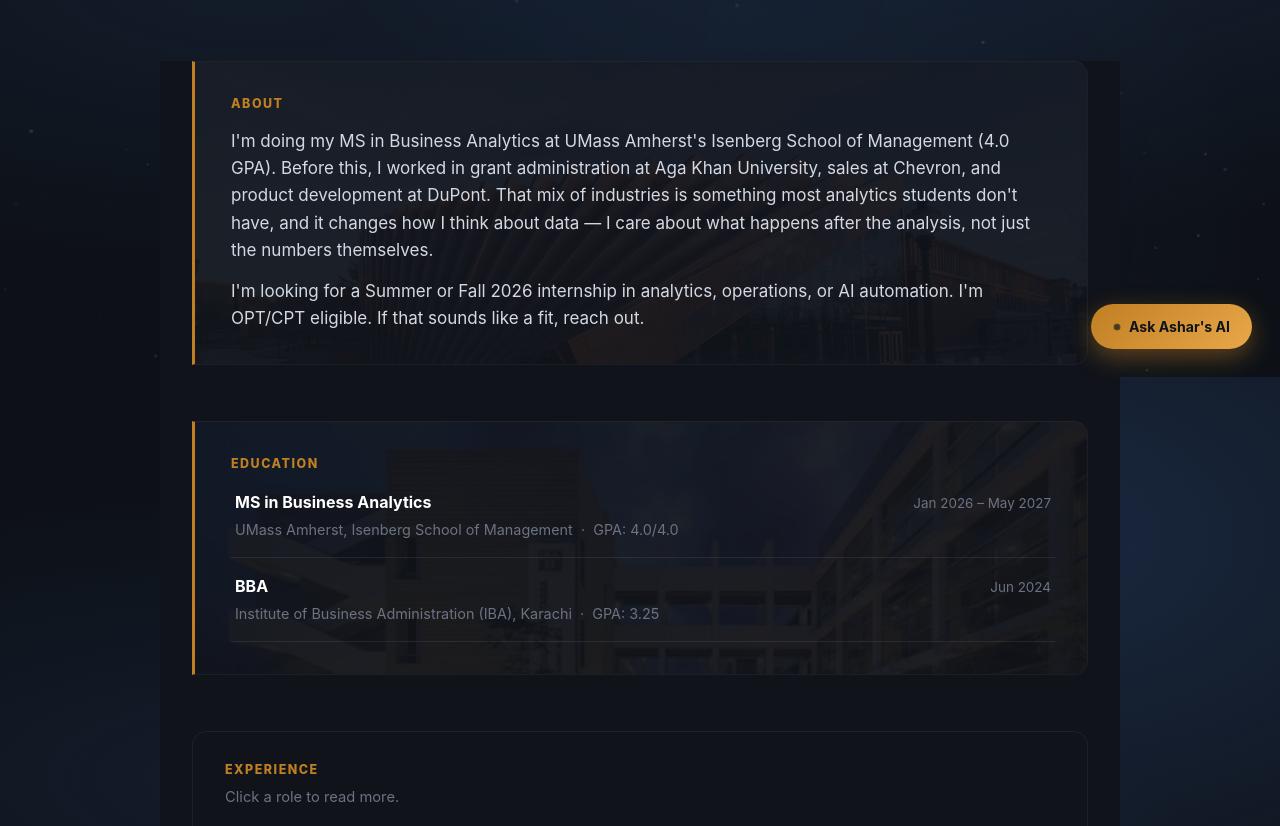
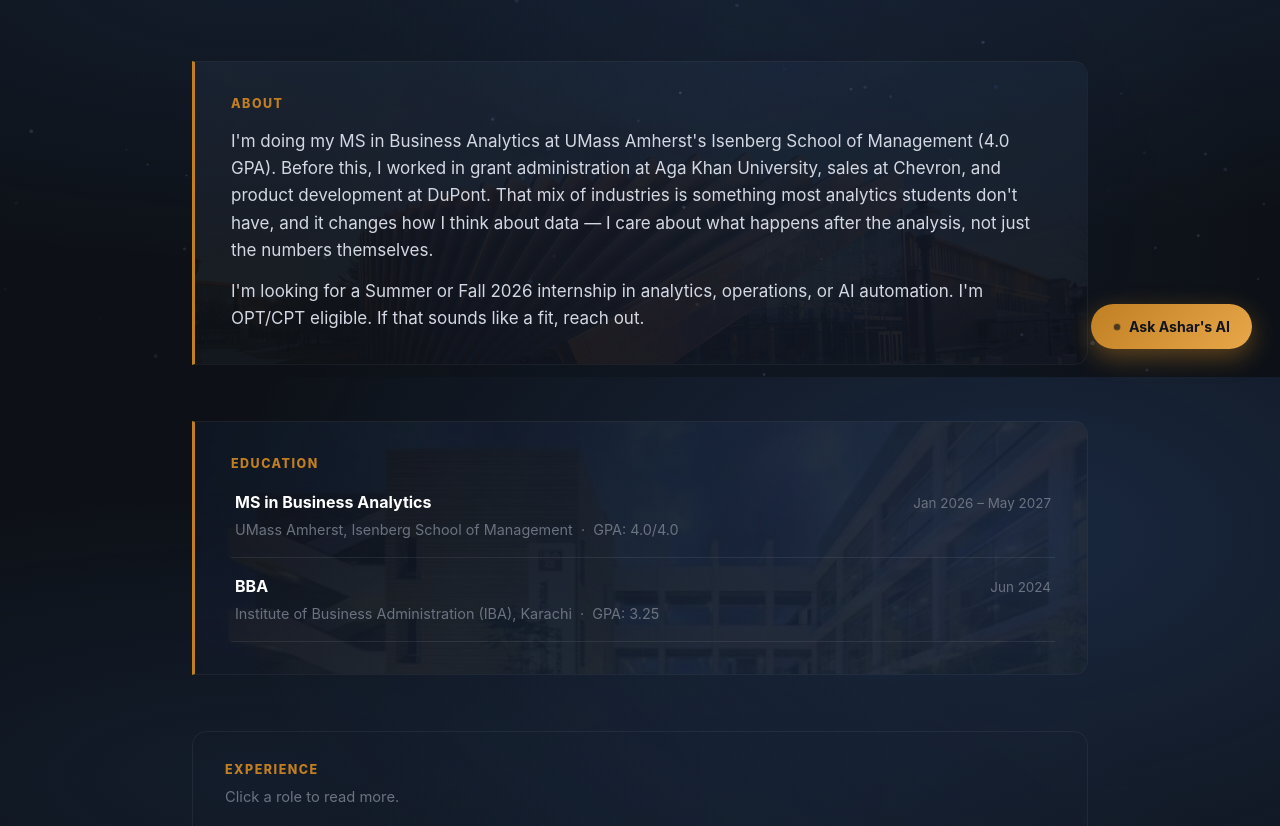
Before and after one commit to ASH0019/portfolio, a website built with Vite: page index.html in a window 1280 px wide. Shown: the part 423-1249 px from the top of the page. Built offline with nearby package versions, Linux system fonts and the light colour scheme.

Commit message:
remove duplicate main background

```diff
--- a/style.css
+++ b/style.css
@@ -280,10 +280,6 @@ header::before {
    one repeating template: some sections are framed cards,
    some are open / full-width, spacing varies intentionally.
    ===================================================== */
-main {
-  background-color: var(--bg);
-}
-
 section, footer#contact {
   margin-bottom: 56px;
   scroll-margin-top: 60px;
```
